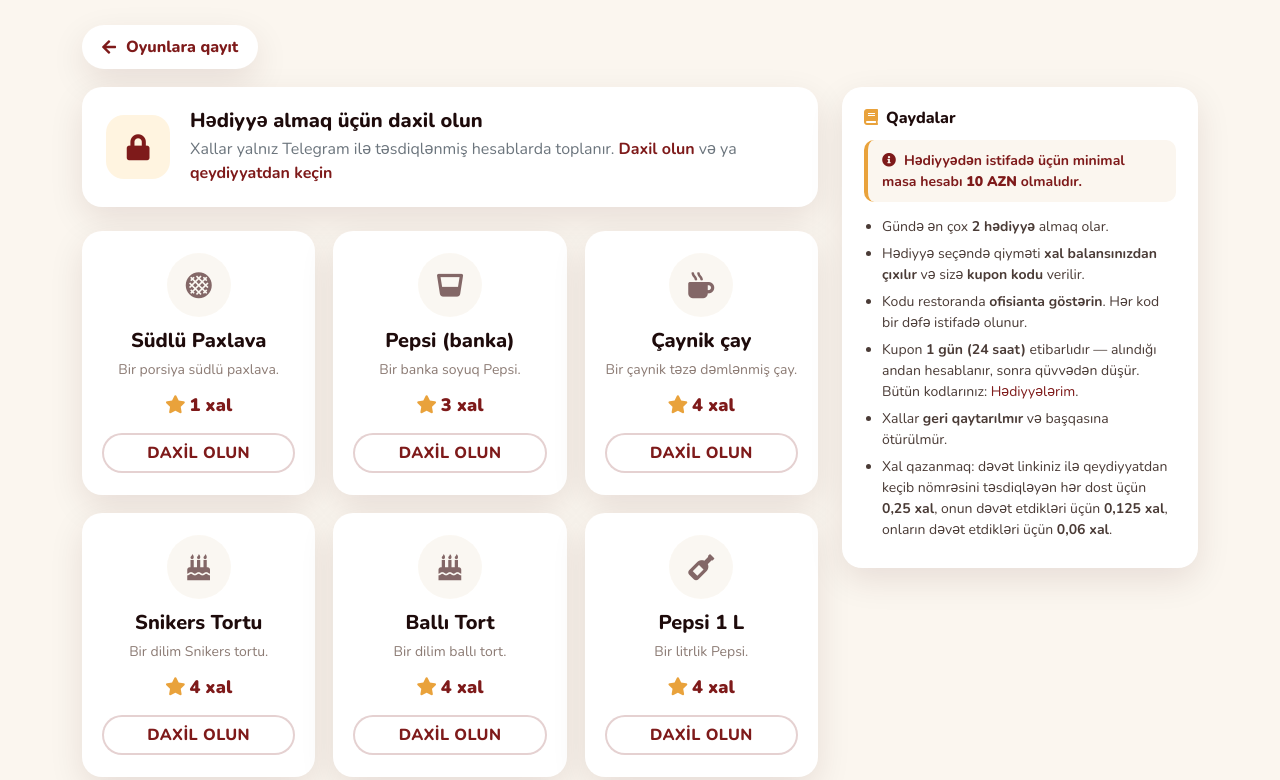
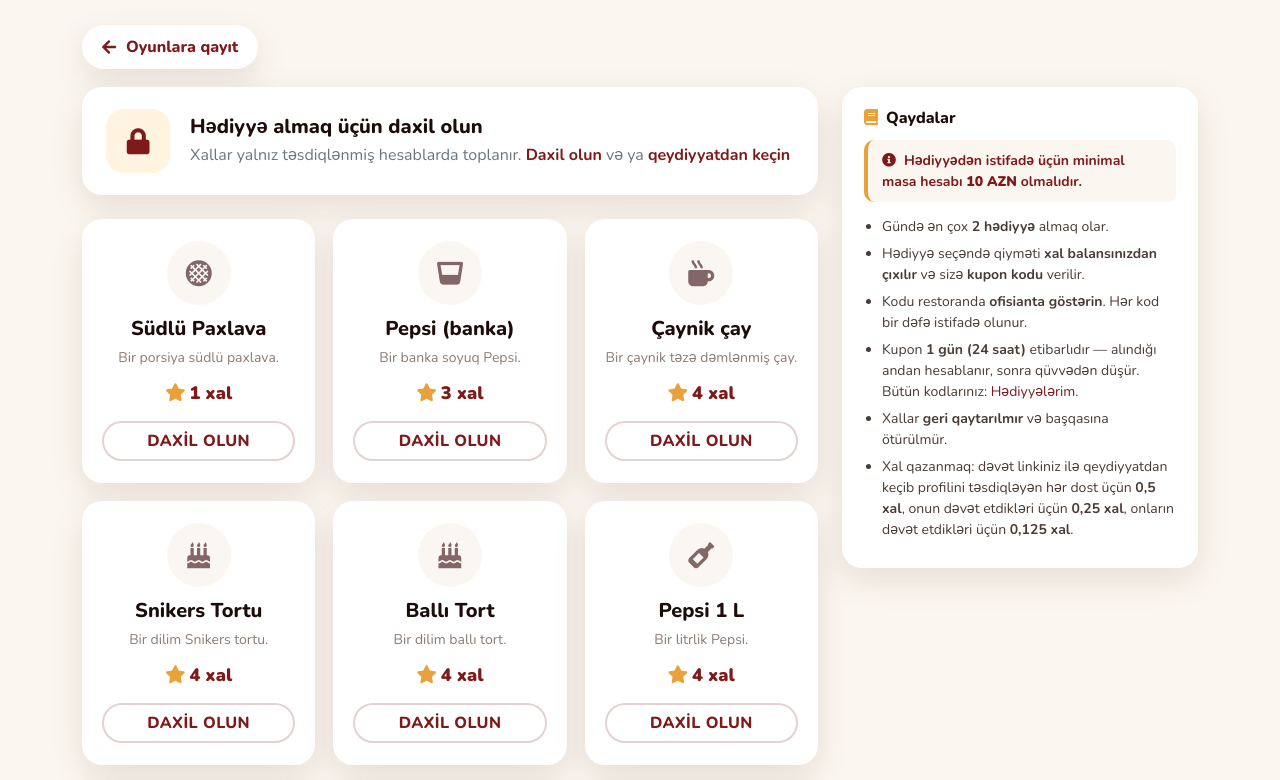
Before and after one commit to memmedzade06/restaurant, a Laravel app: page /hediyye-marketi in a window 1280 px wide. Shown: the part 350-1130 px from the top of the page. Run offline with Laravel 10, Linux system fonts and the light colour scheme; some libraries are stand-ins or nearby versions; some web fonts are replaced.

Commit message:
Raise referral points to 0.5 / 0.25 / 0.125
Also reword referral texts to "profilini təsdiqləyəndə" since email and Google
verification count too.

Co-Authored-By: Claude Opus 5.5 <noreply@anthropic.com>

```diff
--- a/app/Services/Referrals.php
+++ b/app/Services/Referrals.php
@@ -51,8 +51,8 @@ class Referrals
     }
 
     /**
-     * Nömrə təsdiqlənəndə: dəvət zənciri boyunca yuxarı xal yazılır — birbaşa dəvət edənə 1,
-     * onu dəvət edənə 0.5, ondan yuxarıdakına 0.25 (config referral.levels).
+     * Hesab təsdiqlənəndə: dəvət zənciri boyunca yuxarı xal yazılır — birbaşa dəvət edənə 0.5,
+     * onu dəvət edənə 0.25, ondan yuxarıdakına 0.125 (config referral.levels).
      * Hər yeni istifadəçi üçün yalnız bir dəfə (referral_rewarded_at), eyni anda iki sorğu gəlsə də.
      */
     public static function reward(User $user): void
--- a/config/referral.php
+++ b/config/referral.php
@@ -5,20 +5,20 @@
 | Dəvət (referal) sistemi
 |--------------------------------------------------------------------------
 | İstifadəçi profilindəki link və ya QR kodu paylaşır. Kimsə həmin link/QR ilə
-| qeydiyyatdan keçib nömrəsini Telegram ilə təsdiqləyəndə xal yazılır.
+| qeydiyyatdan keçib hesabını (Telegram, e-poçt və ya Google ilə) təsdiqləyəndə xal yazılır.
 | Xal təsdiqdən sonra verilir — saxta e-poçtlarla açılan hesablar xal gətirmir.
 |
 | Üç səviyyə. Misal: Əli → Vəlini, Vəli → Həsəni, Həsən → Səbinəni dəvət edir.
-| Səbinə təsdiqlənəndə: Həsənə 0.25 xal (birbaşa), Vəliyə 0.125, Əliyə 0.06.
+| Səbinə təsdiqlənəndə: Həsənə 0.5 xal (birbaşa), Vəliyə 0.25, Əliyə 0.125.
 | Daha uzaq səviyyələr xal almır. Xallar bazada 3 onluq rəqəmlə saxlanılır (0.125).
 */
 
 return [
     // [1-ci səviyyə (birbaşa dəvət), 2-ci (dostunuzun dəvəti), 3-cü (dostunuzun dostunun dəvəti)]
     'levels' => [
-        (float) env('REFERRAL_POINTS_1', 0.25),
-        (float) env('REFERRAL_POINTS_2', 0.125),
-        (float) env('REFERRAL_POINTS_3', 0.06),
+        (float) env('REFERRAL_POINTS_1', 0.5),
+        (float) env('REFERRAL_POINTS_2', 0.25),
+        (float) env('REFERRAL_POINTS_3', 0.125),
     ],
     'cookie_days' => 30, // linki açıb sonra qeydiyyatdan keçənlər də sayılır (bu qədər gün)
 ];
--- a/resources/views/frontend/account/index.blade.php
+++ b/resources/views/frontend/account/index.blade.php
@@ -112,7 +112,7 @@
 
                 <div class="acc-card mt-4">
                     <div class="acc-head"><span class="acc-ico"><i class="fa fa-user-plus"></i></span><h5>Dostlarını dəvət et</h5></div>
-                    <p class="acc-note">Linki və ya QR kodu paylaşın. Kimsə onunla qeydiyyatdan keçib nömrəsini Telegram ilə təsdiqləyəndə balansınıza <b>{{ $fmt($refPoints) }} xal</b> əlavə olunur.
+                    <p class="acc-note">Linki və ya QR kodu paylaşın. Kimsə onunla qeydiyyatdan keçib profilini təsdiqləyəndə balansınıza <b>{{ $fmt($refPoints) }} xal</b> əlavə olunur.
                         @if (count($refLevels) > 1)
                             Dostunuz da öz linkini paylaşsa, onun dəvət etdiyi hər kəs üçün sizə <b>{{ $fmt($refLevels[1]) }} xal</b>@if (count($refLevels) > 2), onların dəvət etdikləri üçün isə <b>{{ $fmt($refLevels[2]) }} xal</b>@endif gəlir.
                         @endif
--- a/resources/views/frontend/market/index.blade.php
+++ b/resources/views/frontend/market/index.blade.php
@@ -57,7 +57,7 @@
                         <div class="acc-ico big"><i class="fa fa-lock"></i></div>
                         <div>
                             <h5 class="mb-1">Hədiyyə almaq üçün daxil olun</h5>
-                            <p class="mb-0 text-muted">Xallar yalnız Telegram ilə təsdiqlənmiş hesablarda toplanır.
+                            <p class="mb-0 text-muted">Xallar yalnız təsdiqlənmiş hesablarda toplanır.
                                 @auth <a href="{{ route('verify.telegram') }}" class="fw-bold">Profilinizi təsdiqləyin</a>
                                 @else <a href="{{ route('login') }}" class="fw-bold">Daxil olun</a> və ya <a href="{{ route('register') }}" class="fw-bold">qeydiyyatdan keçin</a>
                                 @endauth
@@ -117,7 +117,7 @@
                                 $earnParts[] = e($earn[$i] ?? (($i + 1) . '-ci səviyyə üçün')) . ' <b>' . e($fmt($p)) . ' xal</b>';
                             }
                         @endphp
-                        <li>Xal qazanmaq: dəvət linkiniz ilə qeydiyyatdan keçib nömrəsini təsdiqləyən {!! implode(', ', $earnParts) !!}.</li>
+                        <li>Xal qazanmaq: dəvət linkiniz ilə qeydiyyatdan keçib profilini təsdiqləyən {!! implode(', ', $earnParts) !!}.</li>
                     </ul>
                 </div>
             </div>
```
